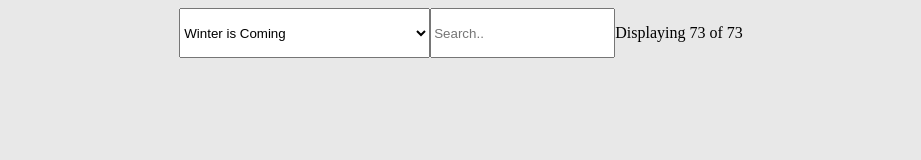
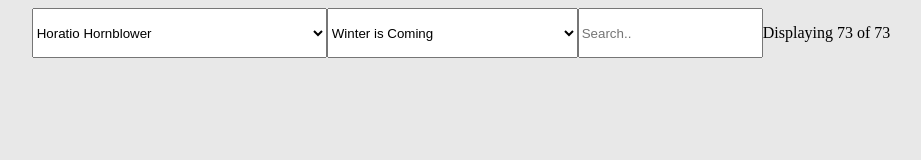
Before and after one commit to AnoshMalik/tv-show-dom-project, a plain HTML site: page index.html in a window 1280 px wide. Shown: the whole page, without its empty margins (179-1100 px from the left). Drawn offline with Linux system fonts and the light colour scheme; no server answers.

Commit message:
Added shows.js to index and created select tag for shows. Working.

```diff
--- a/index.html
+++ b/index.html
@@ -10,7 +10,9 @@
 
   <body>
     <div id="searchDiv">
-      <select id="selectTag"></select>
+      <select id="showsSelectTag"></select>
+
+      <select id="episodesSelectTag"></select>
 
       <input id="searchBar" onkeyup="searchMatches()" placeholder="Search.."></input>
       <p id="searchResults"></p>
@@ -20,6 +22,7 @@
 
     <!-- Loads a provided function called getAllEpisodes() which returns all episodes -->
     <script src="episodes.js"></script>
+    <script src="shows.js"></script>
 
     <!-- Loads YOUR javascript code -->
     <script src="script.js"></script>
--- a/script.js
+++ b/script.js
@@ -12,30 +12,21 @@ rootElement.style.flexWrap = "wrap";
 rootElement.style.justifyContent = "center";
 // GLOBAL VARS
 
-
 // Level 400
 let fetchEpisodes;
-// fetch('https://api.tvmaze.com/shows/82/episodes')
-//   .then(response => response.json())
-//   .then(data => fetchEpisodes = data);
-
-
-
 fetch("https://api.tvmaze.com/shows/82/episodes")
   .then((jsonData) => jsonData.json())
   .then((data) => fetchEm(data));
 
-  function fetchEm (data)  {
+function fetchEm(data) {
   console.log(data);
   fetchEpisodes = data;
-  };
-  // .catch(err => console.error(err));
+}
+
 // Level 400
 
-// console.log("fetched episodes : --> " +   fetchEpisodes);
-
 // Level 300 --> SELECT Tag
-const selectTag = document.getElementById("selectTag");
+const episodesSelectTag = document.getElementById("episodesSelectTag");
 
 // LEVEL 200 --> SEARCH
 const searchDiv = document.getElementById("searchDiv");
@@ -46,7 +37,6 @@ searchDiv.style.justifyContent = "center";
 const searchBar = document.getElementById("searchBar");
 const searchResults = document.getElementById("searchResults");
 // Level 200
-
 
 // STARTING POINT
 function setup() {
@@ -144,61 +134,61 @@ function searchMatches() {
 }
 // Level 200 Complete
 
+// Level 300
+const episodesList = getAllEpisodes();
+// Level 300
 
 
-
-
-
-// Level 300
-const episodesList = getAllEpisodes();
-let oneEpisode;
-// Level 300
+// Level 400
+const showsList = getAllShows();
+console.log(showsList);
+// Level 400
 
 // Q1. WHY IS THIS LOADING WHEN WNDOW LOADS i.e BEFORE ITS CLICKED
 // Level 200
 // selectTag.onclick = populateSelect(episodesList);
 
 // Level 300
-selectTag.onclick = populateSelect(episodesList);
-
+episodesSelectTag.onclick = populateSelect(episodesList);
+showsSelectTag.onclick = populateSelectShows(showsList);
 
 // Q2. WHYS IS THIS NOT?
 // NOT USED #1
 // selectTag.onchange = redirectToEpisode();
 
 // Q3. WHY IS THIS WORKING AS INTENDED?
-selectTag.addEventListener("change", () => {
-    console.log("onChange method() : " + selectTag.value);
-    window.open(episodesList[selectTag.value].url);
-
-
+episodesSelectTag.addEventListener("change", () => {
+  console.log("onChange method() : " + episodesSelectTag.value);
+  window.open(episodesList[episodesSelectTag.value].url);
 });
 
 
+// SELECT TAG FOR EPISODES
 function populateSelect(episodes) {
-  // e.preventDefault();
-
-  // console.log(episodes);
   const allEpisodes = episodes;
 
   allEpisodes.map((episode, index) => {
     let option = document.createElement("option");
     option.value = index;
     option.innerHTML = episode.name;
-    selectTag.appendChild(option);
-    // selectTag.onchange = redirectToEpisode(episode);
+    episodesSelectTag.appendChild(option);
 
-    selectTag.addEventListener("change", () => {
-      oneEpisode = episode.url;
   });
-  });
-  // console.log("logging");
 }
 
-// NOT USED #1
-// function redirectToEpisode(episode) {
-//   // window.open(episode.url);
-//   console.log("redirecting");
-// }
+// SELECT TAG FOR SHOWS
+function populateSelectShows(shows) {
+  const allShows = shows;
+
+  allShows.map((show, index) => {
+    let option = document.createElement("option");
+    option.value = index;
+    option.innerHTML = show.name;
+    showsSelectTag.appendChild(option);
+  });
+}
+
+
+
 
 window.onload = setup;
```
Lines whose indentation alone changed are shown as unchanged.
